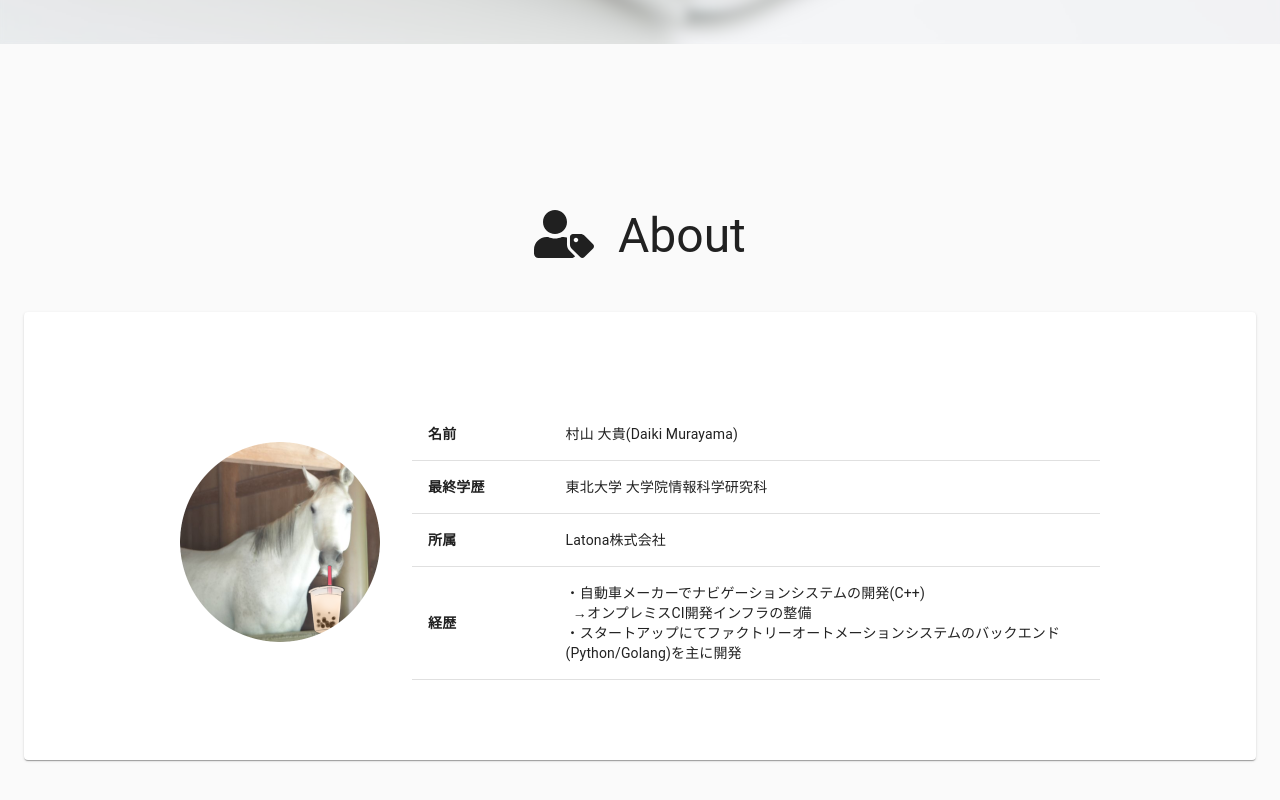
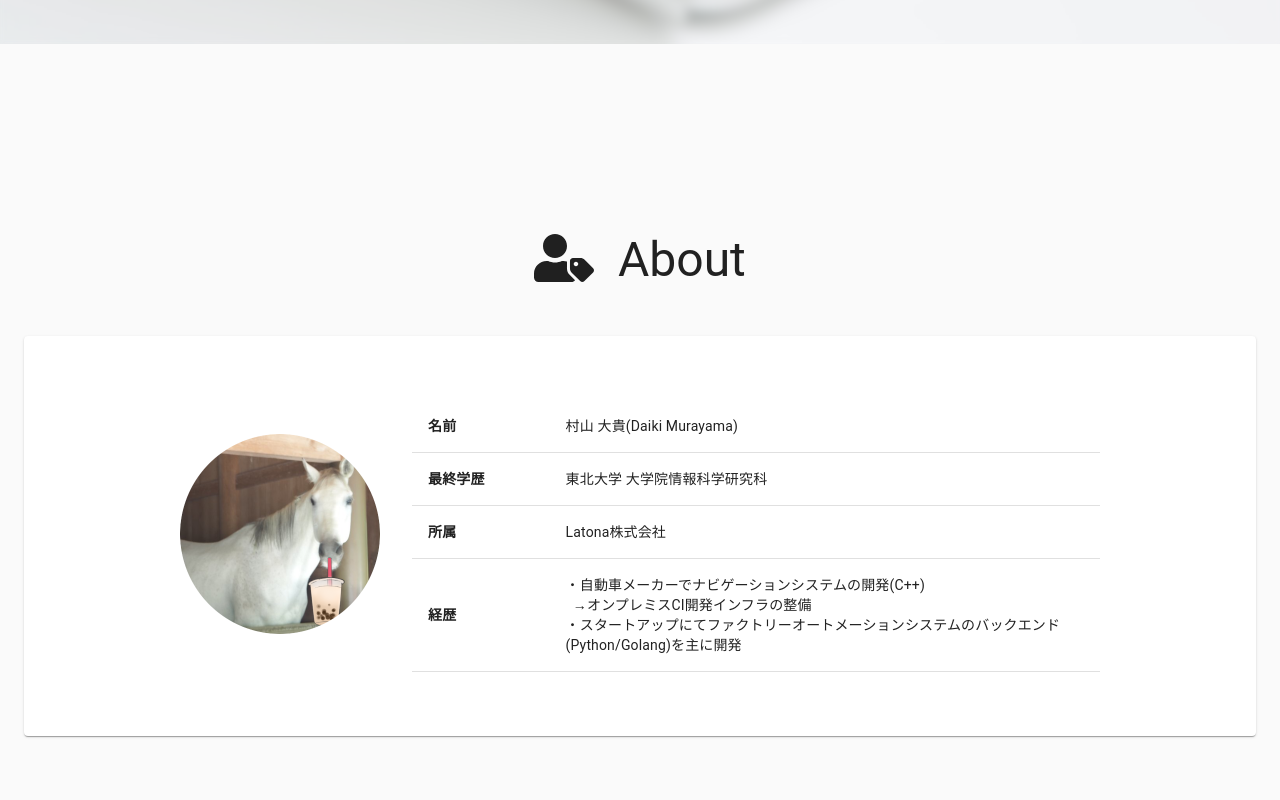
Before and after one commit to dada4386/portfolio, a React (Create React App) app: page / in a window 1280 px wide. Shown: the part 756-1556 px from the top of the page. Built offline with nearby package versions, Linux system fonts and the light colour scheme.

Commit message:
Fixed padding

```diff
--- a/src/components/About.tsx
+++ b/src/components/About.tsx
@@ -12,7 +12,7 @@ import {ComponentProps} from './App'
 const useStyles = makeStyles((theme: Theme) =>
   createStyles({
     paper: {
-      padding: theme.spacing(8, 0, 6),
+      padding: theme.spacing(4, 0, 4),
       minWidth: "100%",
       elevation: 5,
     },
```
